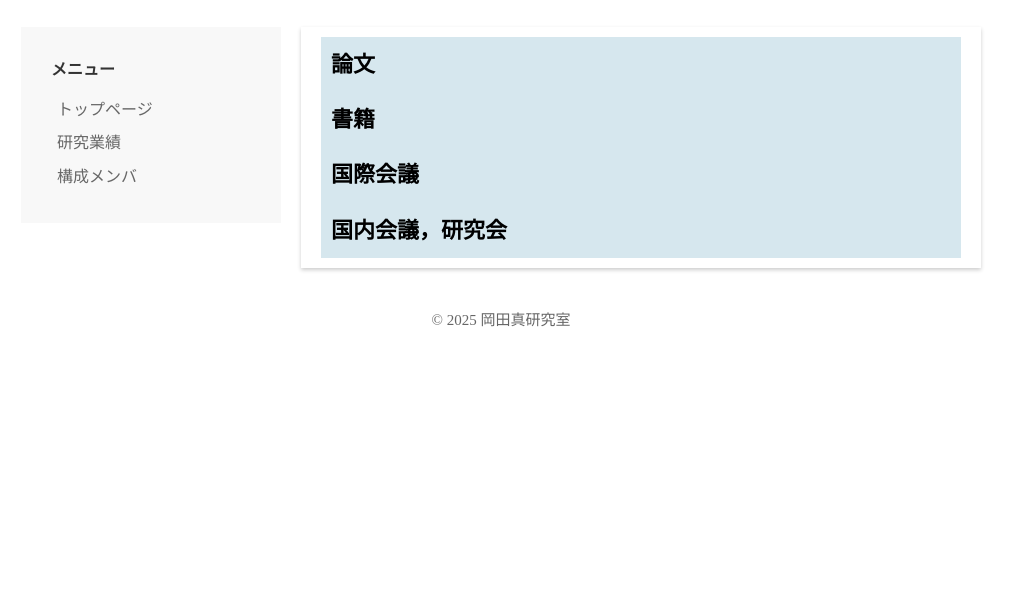
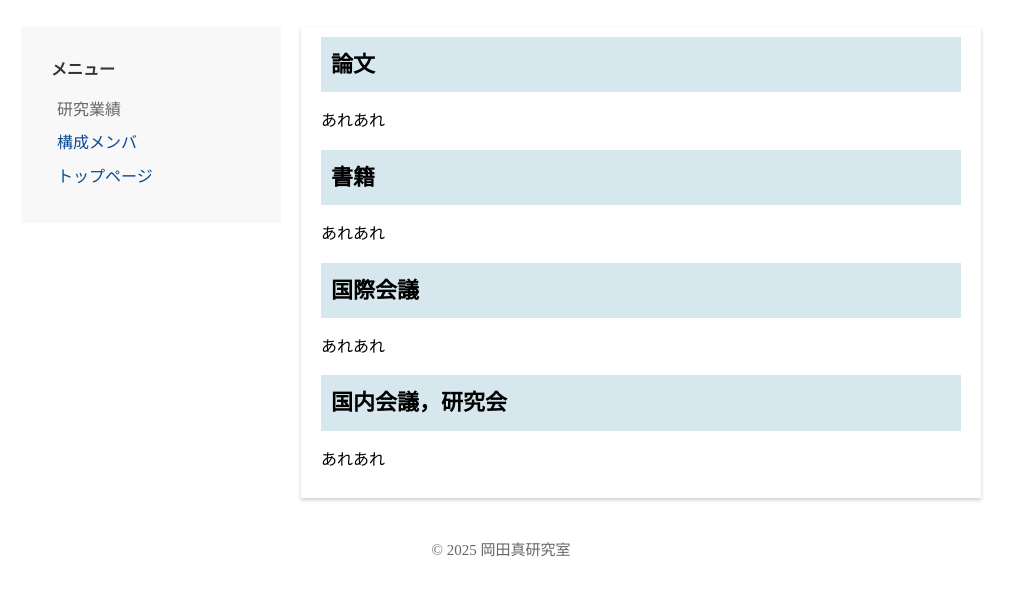
Before and after one commit to okdlabfut/okdlabfut.github.io, a plain HTML site: page research.html in a window 1280 px wide. Shown: the part 93-688 px from the top of the page, without its empty margins (139-1152 px from the left). Drawn offline with Linux system fonts and the light colour scheme.

Commit message:
Update research.html
ソースコードの体裁を整えた．

```diff
--- a/research.html
+++ b/research.html
@@ -20,21 +20,29 @@
   <div id="content">
     <div class="inner">
       <h2>論文</h2>
-
+      <p>
+        あれあれ
+      </p>
       <h2>書籍</h2>
-
+      <p>
+        あれあれ
+      </p>
       <h2>国際会議</h2>
-
+      <p>
+        あれあれ
+      </p>
       <h2>国内会議，研究会</h2>
-
+      <p>
+        あれあれ
+      </p>
     </div>
     <aside>
       <div class="left-title">メニュー</div>
       <div class="link">
         <ul>
-<li>トップページ</li>
         <li>研究業績</li>
-<li>構成メンバ</li>
+        <li><a href="">構成メンバ</a></li>
+        <li><a href="index.html">トップページ</a></li>
         </ul>
       </div>
     </aside>
```
Lines whose indentation alone changed are shown as unchanged.
